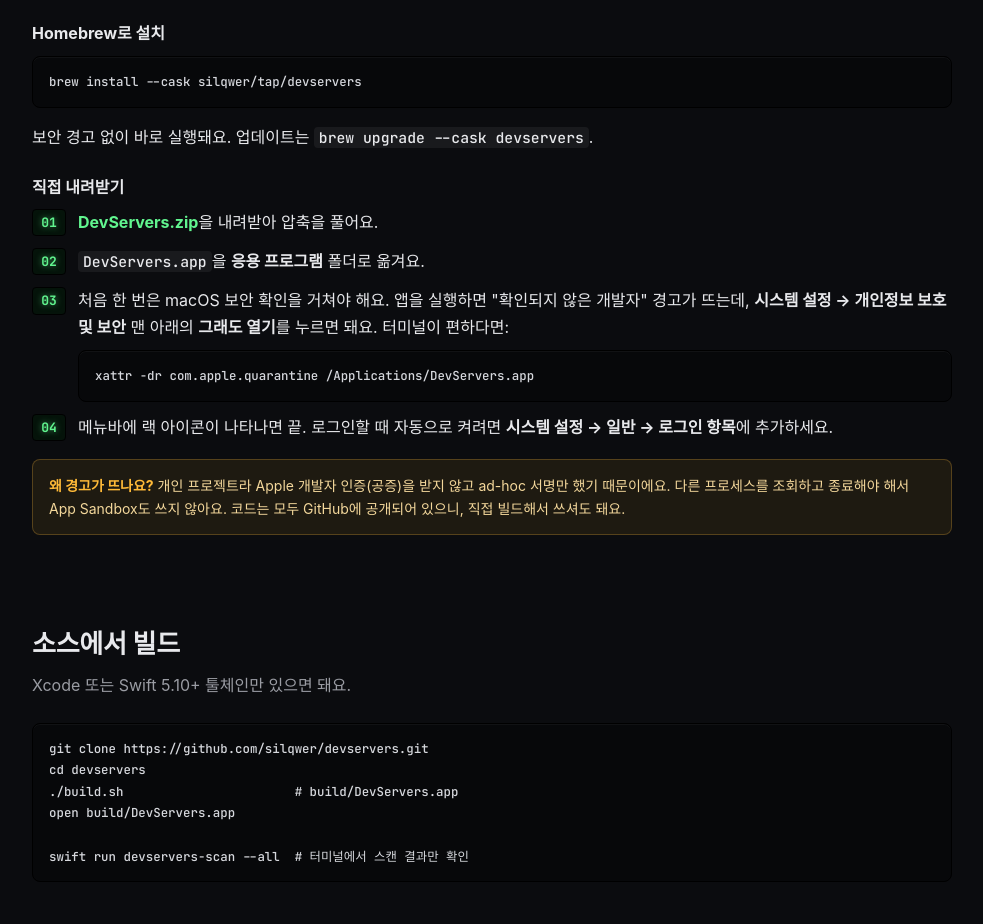
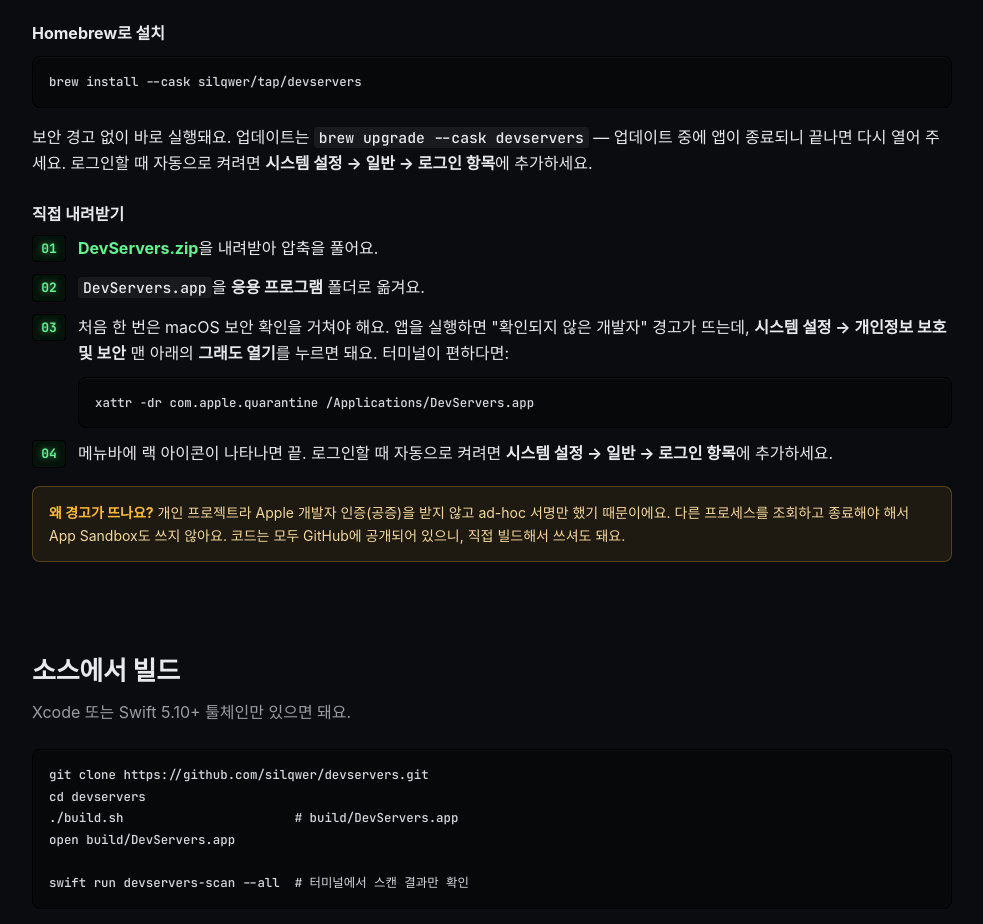
Before and after one commit to silqwer/devservers, a plain HTML site: page docs/index.html in a window 1280 px wide. Shown: the part 1760-2684 px from the top of the page, without its empty margins (148-1131 px from the left). Drawn offline with Linux system fonts and the light colour scheme; a web font is replaced by a local one.

Commit message:
📑 devservers: Homebrew 업데이트 시 앱 종료·로그인 항목 안내 추가
Co-Authored-By: Claude Opus 5.5 <noreply@anthropic.com>

```diff
--- a/docs/index.html
+++ b/docs/index.html
@@ -320,7 +320,7 @@
         <p class="section-sub">macOS 14 Sonoma 이상, Apple Silicon · Intel 모두 지원해요.</p>
         <h3>Homebrew로 설치</h3>
         <pre><code>brew install --cask silqwer/tap/devservers</code></pre>
-        <p>보안 경고 없이 바로 실행돼요. 업데이트는 <code>brew upgrade --cask devservers</code>.</p>
+        <p>보안 경고 없이 바로 실행돼요. 업데이트는 <code>brew upgrade --cask devservers</code> — 업데이트 중에 앱이 종료되니 끝나면 다시 열어 주세요. 로그인할 때 자동으로 켜려면 <b>시스템 설정 → 일반 → 로그인 항목</b>에 추가하세요.</p>
         <h3>직접 내려받기</h3>
         <ol class="steps">
           <li><p><a href="https://github.com/silqwer/devservers/releases/latest/download/DevServers.zip"><b>DevServers.zip</b></a>을 내려받아 압축을 풀어요.</p></li>
```
Also changed, not shown: 2 other files.
